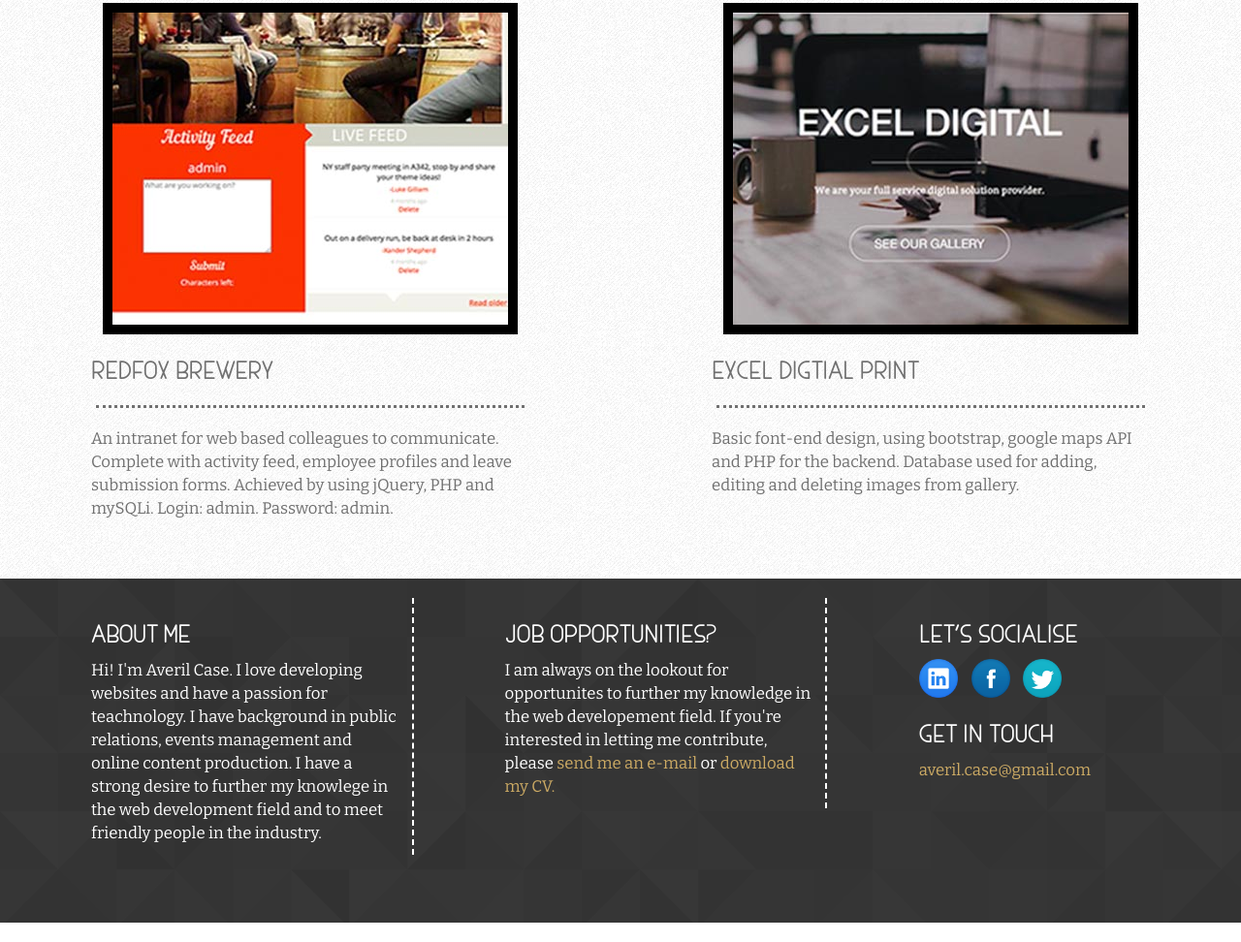
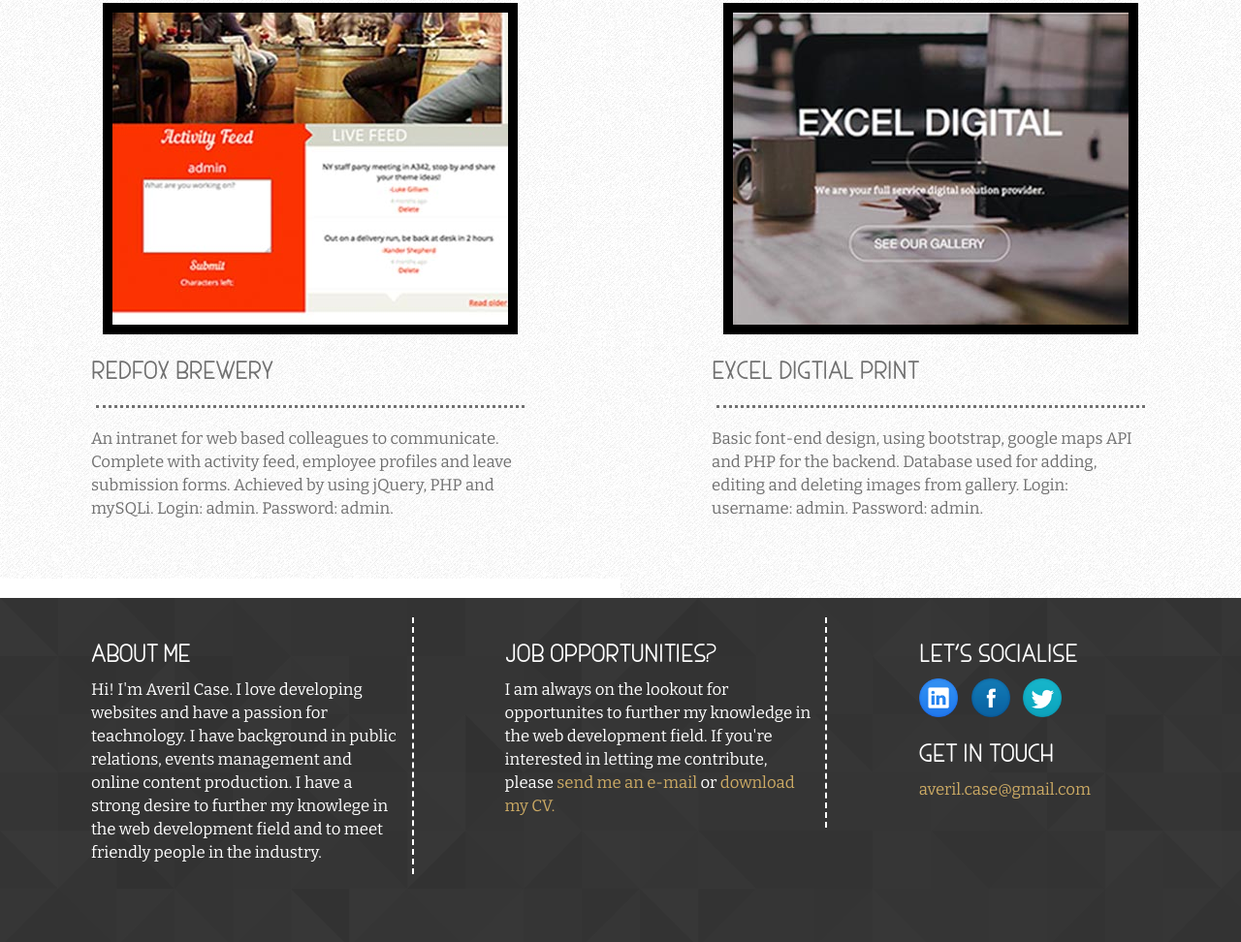
Before and after one commit to averilcase/averilcase.github.io, a plain HTML site: page index.html in a window 1280 px wide. Shown: the part 1076-2048 px from the top of the page at 97% size. Drawn offline with nearby package versions, Linux system fonts and the light colour scheme.

Commit message:
updated copy

```diff
--- a/index.html
+++ b/index.html
@@ -58,7 +58,8 @@
 						<a href="http://averil.case.yoobee.net.nz/_Assignments/WE06/public_html/excel-project-final/www/index.php"><img src="img/excel.jpg" alt="Excel Digital website"></a>
 						<h2><a href="http://averil.case.yoobee.net.nz/_Assignments/WE06/public_html/excel-project-final/www/index.php">Excel Digtial Print</a></h2>
 						<hr/>
-						<p>Basic font-end design, using bootstrap, google maps API and PHP for the backend. Database used for adding, editing and deleting images from gallery.</p>
+						<p>Basic font-end design, using bootstrap, google maps API and PHP for the backend. Database used for adding, editing and deleting images from gallery.
+						Login: username: admin. Password: admin.</p>
 					</div>
 				</div>
 			</div>
@@ -72,7 +73,7 @@
 				</div>
 				<div class="col-lg-4 col-md-4 col-sm-6 col-xs-12 footerStyle">
 					<h2 id="contact">Job Opportunities?</h2>
-					<p>I am always on the lookout for opportunites to further my knowledge in the web developement field. If you're interested in letting me contribute, please <a href="mailto:averil.case@gmail.com"><span>send me an e-mail</span></a> or <a href="./cv/averilcase-cv.pdf" download><span>  download my CV.</span></a></p>
+					<p>I am always on the lookout for opportunites to further my knowledge in the web development field. If you're interested in letting me contribute, please <a href="mailto:averil.case@gmail.com"><span>send me an e-mail</span></a> or <a href="./cv/averilcase-cv.pdf" download><span>  download my CV.</span></a></p>
 				</div>
 				<div class="col-lg-4 col-md-4 col-sm-6 col-xs-12">
 					<h2>Let's Socialise</h2>
```
